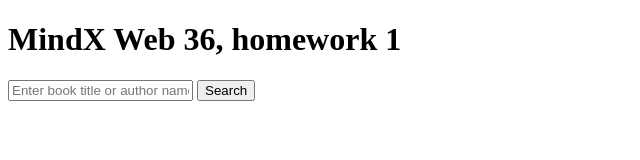
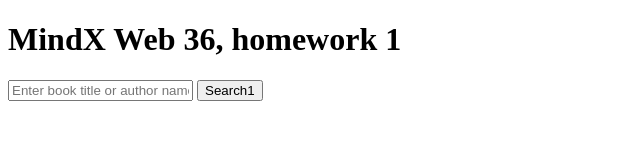
Before and after one commit to datvimaru50/mindX, a plain HTML site: page index.html in a window 1280 px wide. Shown: the full height of the page, 0-640 px from the left. Drawn offline with Linux system fonts and the light colour scheme.

Commit message:
Add 1 on button Search

```diff
--- a/index.html
+++ b/index.html
@@ -9,7 +9,7 @@
 <body>
     <h1>MindX Web 36, homework 1</h1>
   <input id="searchInput" placeholder="Enter book title or author name"/>
-  <button id="btnSearch">Search</button>
+  <button id="btnSearch">Search1</button>
 
   <div id="resultInfo"></div>
   <div id="result"></div>
```
